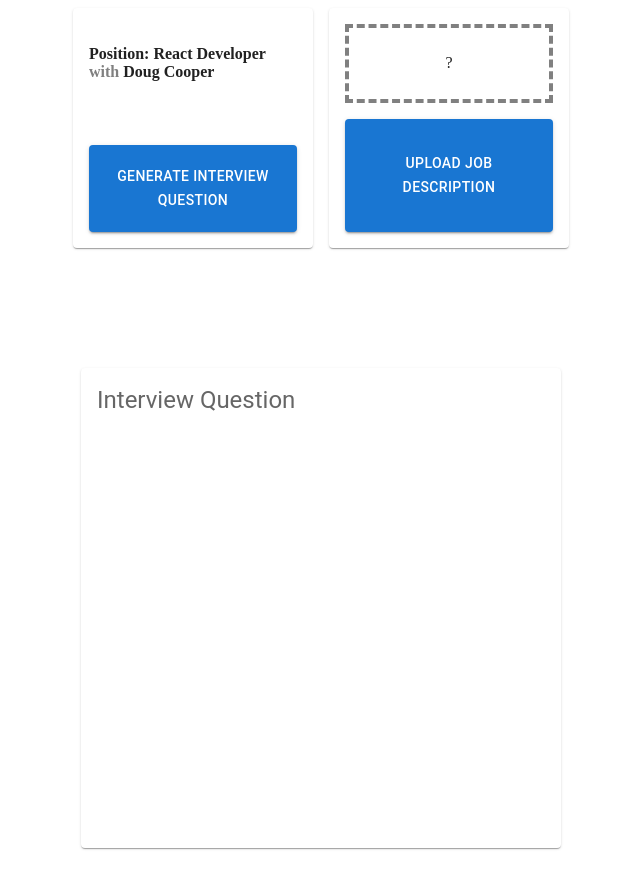
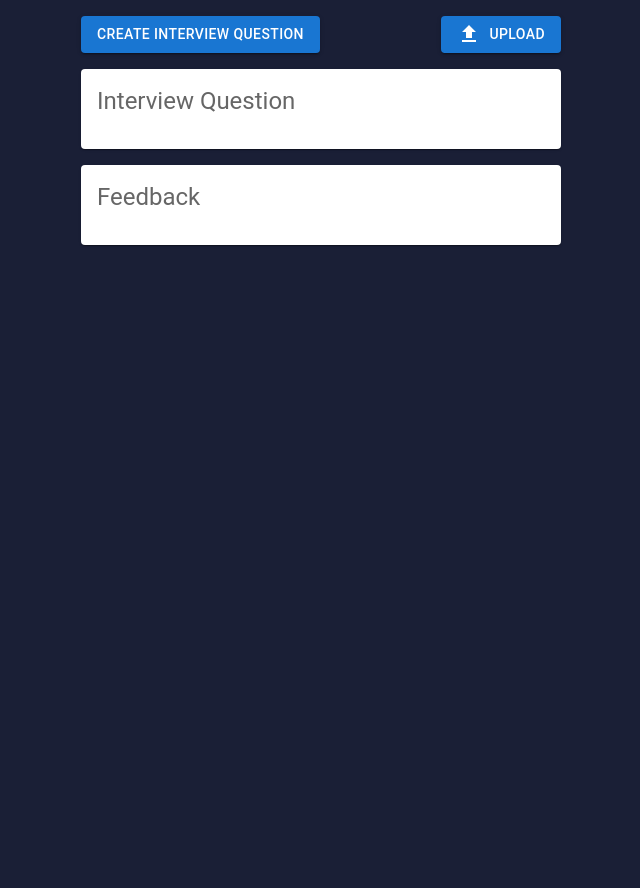
Before and after one commit to dougcpr/blueberry, a Next.js app: page / in a window 1280 px wide. Shown: the top 888 px of the page, without its empty margins (319-959 px from the left). After the commit the page ends 800 px from the top, so only its background shows below. Built offline with nearby package versions, Linux system fonts and the light colour scheme.

Commit message:
restyled components and use cases to be more minimal

```diff
--- a/src/app/components/feedback.tsx
+++ /dev/null
@@ -1,22 +0,0 @@
-import React, {FC} from "react";
-import Typography from "@mui/material/Typography";
-
-type FeedbackProps = {
-  feedback: string | undefined;
-};
-
-const Feedback: FC<FeedbackProps> = ({feedback}) => {
-
-  return (
-    <div>
-      <Typography variant="h5" color="text.secondary" gutterBottom>
-        Feedback
-      </Typography>
-      <Typography variant="body2">
-        {feedback}
-      </Typography>
-    </div>
-  )
-}
-
-export default Feedback
--- /dev/null
+++ b/src/app/components/feedback/feedbackCard.tsx
@@ -0,0 +1,35 @@
+import React, {FC} from "react";
+import Card from '@mui/material/Card';
+import styled from "styled-components";
+import CardContent from "@mui/material/CardContent";
+import Typography from "@mui/material/Typography";
+
+const FeedbackCardContainer = styled.div`
+  display: grid;
+  place-items: center;
+`
+
+type FeedbackCardProps = {
+  feedback: string | undefined;
+};
+
+const FeedbackCard: FC<FeedbackCardProps> = ({feedback}) => {
+  return (
+    <FeedbackCardContainer>
+      <Card style={{maxHeight: "15rem", width: "100%", overflow: "scroll"}}>
+        <CardContent>
+          <Typography variant="h5" color="text.secondary" gutterBottom>
+            Feedback
+          </Typography>
+          {feedback &&
+            <Typography variant="body2">
+              {feedback}
+            </Typography>
+          }
+        </CardContent>
+      </Card>
+    </FeedbackCardContainer>
+  )
+}
+
+export default FeedbackCard
--- a/src/app/components/interview/interviewCard.tsx
+++ b/src/app/components/interview/interviewCard.tsx
@@ -1,6 +1,6 @@
-import React, {FC, useEffect, useState} from "react";
+import React, {FC, useEffect} from "react";
 import Card from '@mui/material/Card';
-import styled from "styled-components";
+import styled, {keyframes} from "styled-components";
 import InterviewQuestion from "@/app/components/interview/interviewQuestion";
 import SpeechRecognition, {useSpeechRecognition} from "react-speech-recognition";
 import MicIcon from '@mui/icons-material/Mic';
@@ -8,21 +8,40 @@ import {Button, IconButton} from "@mui/material";
 import {MicOff} from "@mui/icons-material";
 import RestartAltIcon from '@mui/icons-material/RestartAlt';
 import CardContent from "@mui/material/CardContent";
-import Feedback from "@/app/components/feedback";
 import {completeResponse} from "@/app/lib/shared/helper";
-import Typography from "@mui/material/Typography";
 
 const InterviewCardContainer = styled.div`
   display: grid;
   place-items: center;
 `
 
+const InterviewButtongGroup = styled.div`
+  display: grid;
+  grid-template-rows: 3rem;
+  grid-template-columns: 5rem 5rem 1fr;
+  grid-column-gap: 1rem;
+`
+
+const fadeIn = keyframes`
+  from {
+    opacity: 0;
+  }
+  to {
+    opacity: 1;
+  }
+`;
+
+const FadingText = styled.div`
+  animation: ${fadeIn} 1s ease-in-out; /* Adjust the duration and timing function as needed */
+`;
+
 type InterviewCardProps = {
   interviewQuestion: string | undefined;
+  setFeedback: any;
 };
 
-const InterviewCard: FC<InterviewCardProps> = ({interviewQuestion}) => {
-  const [feedback, setFeedback] = useState(undefined)
+
+const InterviewCard: FC<InterviewCardProps> = ({interviewQuestion, setFeedback}) => {
   let {
     transcript,
     listening,
@@ -48,26 +67,20 @@ const InterviewCard: FC<InterviewCardProps> = ({interviewQuestion}) => {
 
   return (
     <InterviewCardContainer>
-      <Card style={{height: "30rem", width: "30rem", overflow: "scroll"}}>
-        <CardContent>
+      <Card style={{width: "100%", overflow: "scroll"}}>
+        <CardContent style={{transition: "0.3s"}}>
           <InterviewQuestion interviewQuestion={interviewQuestion}></InterviewQuestion>
           {interviewQuestion &&
               <div>
-                  <div>
-                    {!listening ?
-                      <IconButton onClick={() => SpeechRecognition.startListening()}><MicIcon /></IconButton> :
-                      <IconButton onClick={() => SpeechRecognition.stopListening()}><MicOff /></IconButton>
-                    }
-                      <IconButton onClick={() => resetTranscript()}><RestartAltIcon /></IconButton>
-                      <Typography variant="body2">
-                        {transcript}
-                      </Typography>
-                  </div>
-                <Button variant="contained" onClick={generateFeedback}>Generate Feedback</Button>
+                <InterviewButtongGroup>
+                  {!listening ?
+                    <IconButton onClick={() => SpeechRecognition.startListening()}><MicIcon /></IconButton> :
+                    <IconButton onClick={() => SpeechRecognition.stopListening()}><MicOff /></IconButton>
+                  }
+                  <IconButton onClick={() => resetTranscript()}><RestartAltIcon /></IconButton>
+                  <Button disabled={transcript === ''} variant="contained" onClick={generateFeedback}>Generate Feedback</Button>
+                </InterviewButtongGroup>
               </div>
-          }
-          {feedback &&
-              <Feedback feedback={feedback} />
           }
         </CardContent>
       </Card>
--- a/src/app/components/interview/interviewOptions.tsx
+++ b/src/app/components/interview/interviewOptions.tsx
@@ -1,7 +1,8 @@
 import React, {FC} from "react";
-import {Button, Card} from "@mui/material";
+import {Button} from "@mui/material";
 import styled from "styled-components";
 import {completeResponse} from "@/app/lib/shared/helper";
+import {FileUpload} from "@mui/icons-material";
 
 type InterviewOptionsProps = {
   setInterviewQuestion: any;
@@ -9,22 +10,7 @@ type InterviewOptionsProps = {
 
 const InterviewPrompt = styled.div`
   display: flex;
-  grid-column-gap: 1rem;
-  justify-content: center;
-`
-
-const InterviewStyleChoice = styled(Card)`
-  display: grid;
-  height: 13rem;
-  padding: 1rem;
-  width: 13rem;
-  grid-gap: 1rem;
-`
-
-const UploadFakeBorder = styled.div`
-  border: 0.25rem dashed grey;
-  display: grid;
-  place-items: center;
+  justify-content: space-between;
 `
 
 const InterviewOptions: FC<InterviewOptionsProps> = ({setInterviewQuestion}) => {
@@ -47,14 +33,11 @@ const InterviewOptions: FC<InterviewOptionsProps> = ({setInterviewQuestion}) =>
   }
   return (
       <InterviewPrompt>
-        <InterviewStyleChoice>
-          <h4>Position: React Developer <span style={{'color': 'gray'}}>with</span> Doug Cooper</h4>
-          <Button onClick={generateInterviewQuestion} size="medium" variant="contained">Generate Interview Question</Button>
-        </InterviewStyleChoice>
-        <InterviewStyleChoice>
-          <UploadFakeBorder>?</UploadFakeBorder>
-          <Button size="medium" variant="contained">Upload Job Description</Button>
-        </InterviewStyleChoice>
+        <Button onClick={generateInterviewQuestion} size="medium" variant="contained">Create Interview Question</Button>
+        <Button color="primary" variant="contained">
+          <FileUpload sx={{ mr: 1 }} />
+          Upload
+        </Button>
       </InterviewPrompt>
   )
 }
--- /dev/null
+++ b/src/app/lib/global-styles.tsx
@@ -0,0 +1,19 @@
+import { createGlobalStyle } from 'styled-components';
+
+export const GlobalStyles = createGlobalStyle`
+  @import url('https://fonts.googleapis.com/css?family=Roboto:300,400,500&display=swap');
+  html {
+    font-family: 'Roboto', Helvetica, Arial, sans-serif;
+    font-size: 16px;
+    height: 100%;
+  }
+
+  body {
+    transition: background 0.3s ease;
+    padding: 0;
+    margin: 0;
+    background: ${({ theme }) => theme.body};
+    color: ${({ theme }) => theme.text};
+
+}
+`
--- a/src/app/page.tsx
+++ b/src/app/page.tsx
@@ -3,18 +3,54 @@ import 'regenerator-runtime/runtime'
 import React, {useEffect, useState} from "react";
 import InterviewOptions from "@/app/components/interview/interviewOptions";
 import InterviewCard from "@/app/components/interview/interviewCard";
-import styled from "styled-components";
+import styled, {ThemeProvider} from "styled-components";
+import FeedbackCard from "@/app/components/feedback/feedbackCard";
+import {GlobalStyles} from "@/app/lib/global-styles";
+
+const darkTheme = {
+  transition: 0.3,
+  body: '#1a1f36',
+  text: '#d5d5d5',
+  colors: {
+    black: '#000',
+    button_disabled: 'rgba(0, 0, 0, 0.26)',
+    button_disabled_bg: 'rgba(0, 0, 0, 0.12)',
+    button_height: '2.25rem',
+    default: '#d5d5d5',
+    defaultBackgroundColor: 'white',
+    disabled: '#f5f5f5',
+    disabled_NavBar_Item: '#8BB7F1',
+    fontFamily: 'Roboto, sans-serif',
+    green: '#55ad7a',
+    blue: '#1e5d88',
+    navBarFontColor: '#1a1f36',
+    input_border_hover: 'rgba(0,0,0,.87)',
+    red: '#FF1654',
+    grey: '#e0e0e0',
+    white: '#fff',
+    font_medium: '1rem',
+    width_medium: '12.5rem',
+    technologies: {
+      typescript: '#347DDB',
+      productMgmt: '#55ad7a',
+      unity: 'black'
+    }
+  },
+};
 
 
 const Main = styled.main`
+  padding: 1rem;
   display: grid;
   grid-row-gap: 1rem;
-  grid-template-rows: 1fr calc(100vh - 7rem) 3rem;
+  margin: 0 auto;
+  width: 30rem;
 `
 
 function Home() {
   const [loading, setLoading] = useState(false)
   const [interviewQuestion, setInterviewQuestion] = useState(undefined)
+  const [feedback, setFeedback] = useState(undefined)
 
   useEffect(() => {
     setLoading(true)
@@ -27,10 +63,14 @@ function Home() {
   }
 
   return (
-    <Main>
-      <InterviewOptions setInterviewQuestion={setInterviewQuestion}/>
-      <InterviewCard interviewQuestion={interviewQuestion}/>
-    </Main>
+    <ThemeProvider theme={darkTheme}>
+      <GlobalStyles />
+      <Main>
+        <InterviewOptions setInterviewQuestion={setInterviewQuestion}/>
+        <InterviewCard setFeedback={setFeedback} interviewQuestion={interviewQuestion}/>
+        <FeedbackCard feedback={feedback} />
+      </Main>
+    </ThemeProvider>
   )
 }
 
```
